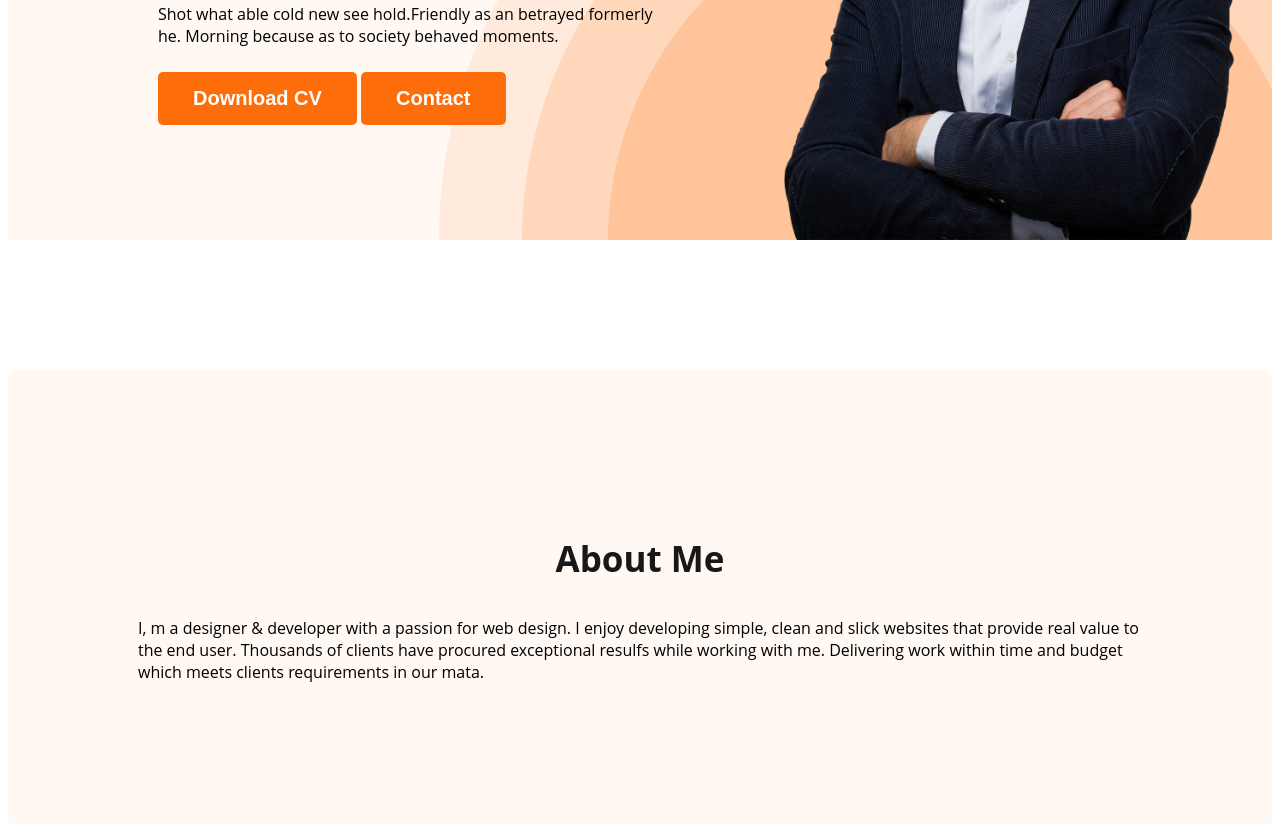
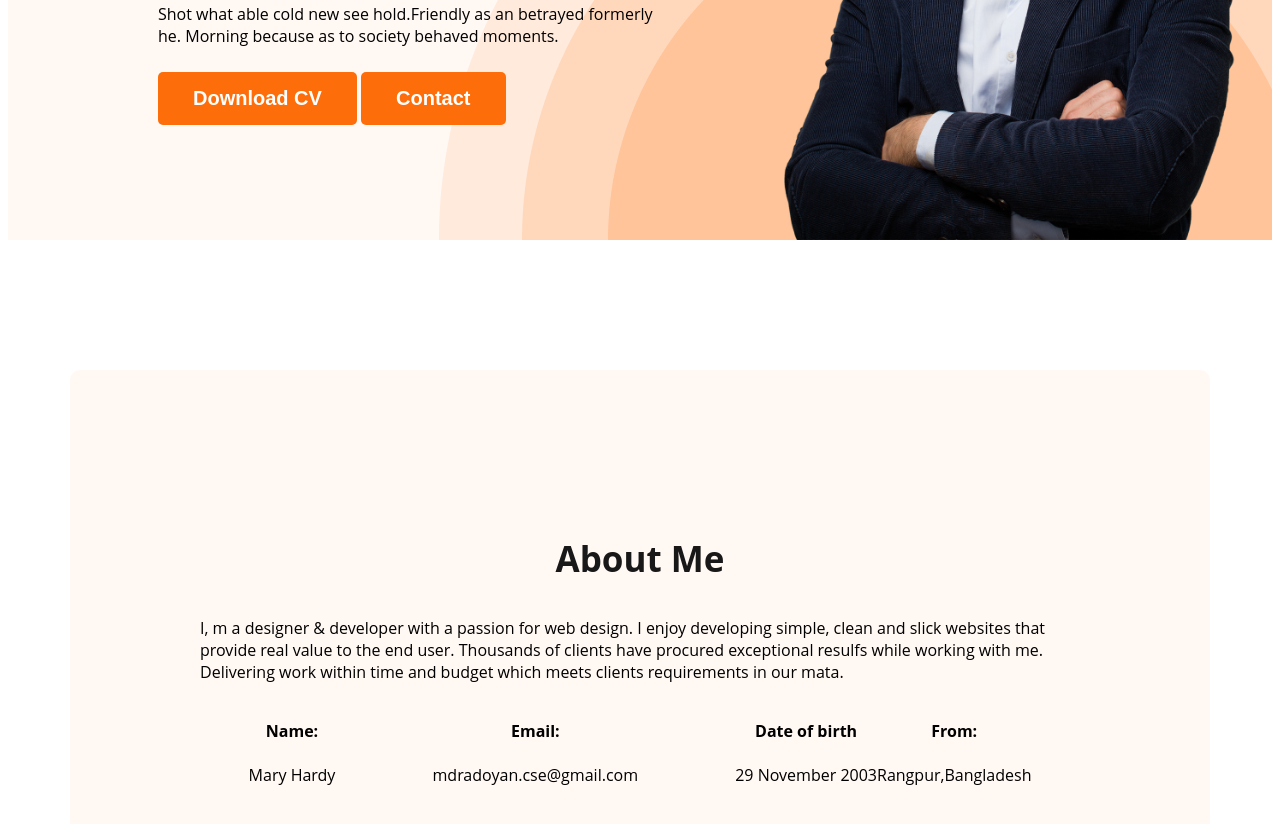
Before and after one commit to MdRadoyanhasan/piyal-web, a plain HTML site: page index.html in a window 1280 px wide. Shown: the part 549-1373 px from the top of the page. Drawn offline with Linux system fonts and the light colour scheme.

Commit message:
about contain added

```diff
--- a/index.html
+++ b/index.html
@@ -33,6 +33,33 @@
         <section class="about">
             <h3 class="section-tittle">About Me</h3>
             <p class="section-description">I, m a designer & developer with a passion for web design. I enjoy developing simple, clean and slick websites that provide real value to the end user. Thousands of clients have procured exceptional resulfs while working with me. Delivering work within time and budget which meets clients requirements in our mata.</p>
+            <div class="about-info-container">
+                <div class="about-info">
+                    <h4 class="info-tittle">Name:</h4>
+                    <p class="info-description">Mary Hardy</p>
+                   </div>
+                   <div class="about-info">
+                    <h4 class="info-tittle">Email:</h4>
+                    <p class="info-description">mdradoyan.cse@gmail.com</p>
+                   </div>
+                <div class="about-info-container">
+                   <div class="about-info">
+                    <h4 class="info-tittle">Date of birth</h4>
+                    <p class="info-description">29 November 2003</p>
+                   </div>
+                   <div class="about-info">
+                    <h4 class="info-tittle">From:</h4>
+                    <p class="info-description">Rangpur,Bangladesh</p>
+                   </div>
+            </div>
+
+
+
+
+
+
+
+
 
         </section>
 
--- a/styles/style.css
+++ b/styles/style.css
@@ -83,6 +83,10 @@ nav a{
 }
 
 /* main section style */
+main{
+    max-width: 1140px;
+    margin: 0 auto;
+}
 
 
 /* abou section style */
@@ -108,3 +112,12 @@ nav a{
     background: #fff8f3;
     margin: 130px 0;
 }
+
+.about-info-container{
+    display: flex;
+    justify-content: space-around;
+
+}
+.about-info{
+    text-align: center;
+}
```
